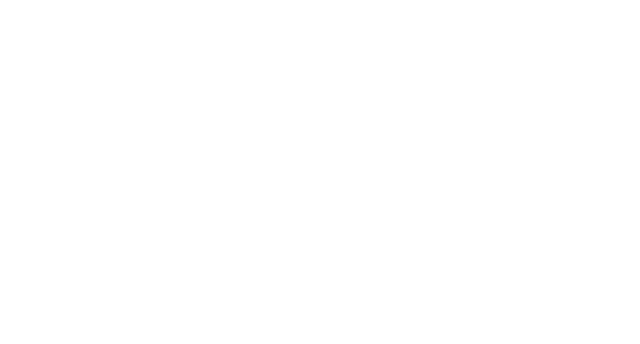
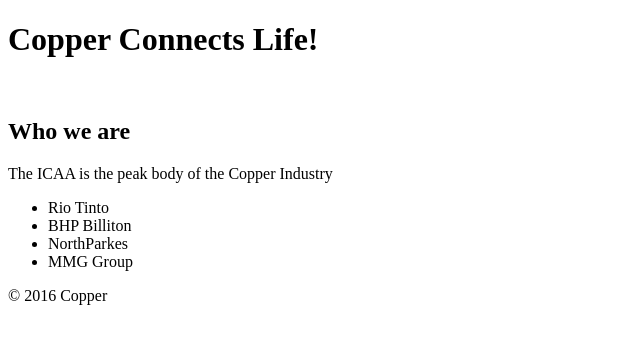
Before and after one commit to angiekohherold/angiekohherold.github.io, a plain HTML site: page unit_5/index.html in a window 1280 px wide. Shown: the whole page, without its empty margins (0-640 px from the left). Drawn offline with Linux system fonts and the light colour scheme.

Commit message:
Testing coding
Used Elk coding on Unit 5 Wireframe to see if it will work

```diff
--- a/unit_5/index.html
+++ b/unit_5/index.html
@@ -1,21 +1,26 @@
+<!DOCTYPE html>
+<html>
+<head>
+	<title>Copper.com.au</title>
+</head>
 <body>
-    <div class="wrapper">
-    <header>
+<header>
+<h1>Copper Connects Life!</h1>
+<img src+"http://i.imgur.com/pdsjjxD.jpg"
+</header>
+<div id="about">
+	<h2>Who we are</h2>
+	<p>The ICAA is the peak body of the Copper Industry</p>
+</div>
+<div id="articles">
+	<ul>
+		<li>Rio Tinto</li>
+		<li>BHP Billiton</li>
+		<li>NorthParkes</li>
+		<li>MMG Group</li>
+	</ul>
+</div>
+<footer>&copy; 2016 Copper</footer>
 
-    </header>
-    <nav>
-
-    </nav>
-    <section id="one">
-        <aside class="picture">
-
-        </aside>
-        <article class="description">
-
-        </article>
-    </section>
-    <footer>
-
-    </footer>
-    </div>
 </body>
+</html>
```
Also changed, not shown: 1 other file.
